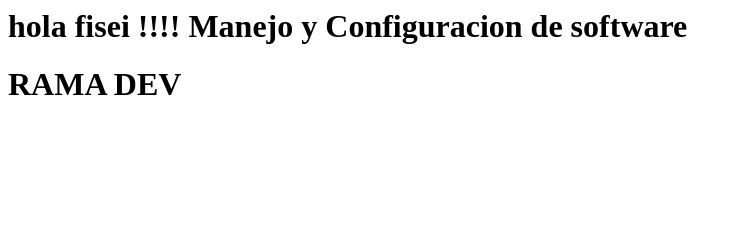
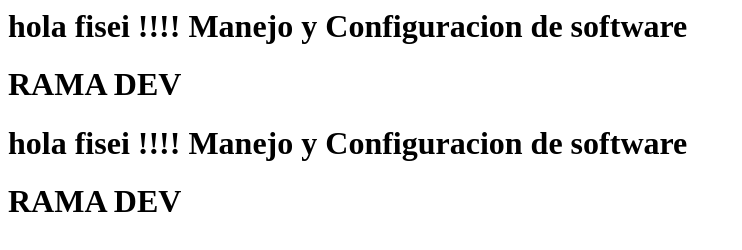
Before and after one commit to ATLASSdeveloper/Proyecto_git, a plain HTML site: page index.html in a window 1280 px wide. Shown: the whole page, without its empty margins (0-742 px from the left). Drawn offline with Linux system fonts and the light colour scheme.

Commit message:
Cambio nuevo
Cambio generado

```diff
--- a/index.html
+++ b/index.html
@@ -1,3 +1,5 @@
 
 <h1>hola fisei !!!! Manejo y Configuracion de software</h1>
 <h1>RAMA DEV</h1>
+<h1>hola fisei !!!! Manejo y Configuracion de software</h1>
+<h1>RAMA DEV</h1>
```
